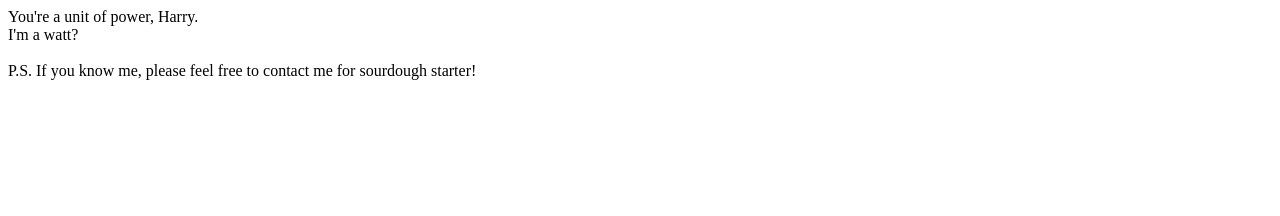
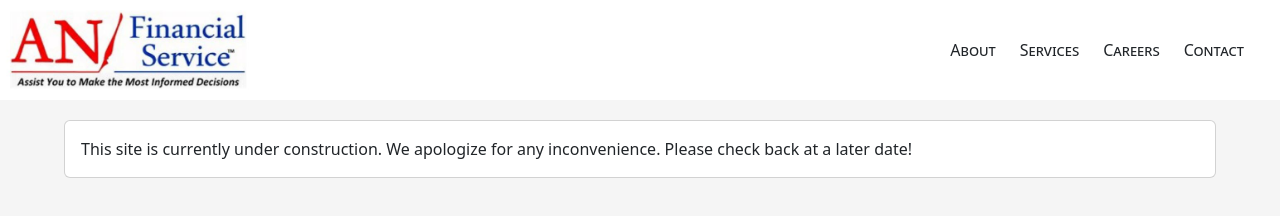
Before and after one commit to amyxan/amyxan.github.io, a plain HTML site: page index.html in a window 1280 px wide. Drawn offline with nearby package versions, Linux system fonts and the light colour scheme.

Commit message:
ancpa-site initial commit

```diff
--- /dev/null
+++ b/common.css
@@ -0,0 +1,67 @@
+html, body {
+    height: 100%;
+}
+
+body {
+    background-color: #e9e9e9;
+    margin: 0px;
+    font-family: 'Montserrat', sans-serif;
+}
+
+.header {
+    background-color: white;
+    border: 20px;
+    height: 100px;
+    display: flex;
+    flex-direction: row;
+    justify-content: space-between;
+    align-items: center;
+}
+
+/* Navigation */
+
+.navigation {
+    display: flex;
+    flex-direction: row;
+    padding: 12px;
+    margin: 12px;
+    font-variant: small-caps;
+    font-size: medium;
+}
+
+.nav-link {
+    padding: 12px;
+    margin: 0 12px;
+    text-decoration: none;
+}
+
+/* Content */
+
+.content-wrapper {
+    display: flex;
+    flex-direction: column;
+}
+
+.content-header {
+    height: 80px;
+    margin: 0;
+    display: flex;
+    align-items: center;
+    justify-content: space-evenly;
+}
+div.content-header>h1 {
+    text-align: center;
+    font-variant: small-caps;
+    padding: 20px;
+}
+
+.content-body {
+    background-color: whitesmoke;
+    padding: 20px max(5%, 10px);
+    height: 100%
+}
+
+/* General Styles */
+.full-height {
+    height: 100%;
+}
--- a/index.html
+++ b/index.html
@@ -1,15 +1,41 @@
 <!DOCTYPE html>
-<html lang="en">
+<html lang="en-US">
+
 <head>
-	<title>welcome</title>
-	<link rel="icon" href="a_squared.ico">
+    <meta name="viewport" content="width=device-width, initial-scale=1, maximum-scale=1, user-scalable=no">
+    <title>ANCPA</title>
+    <link href='https://fonts.googleapis.com/css?family=Montserrat' rel='stylesheet'>
+    <link rel="stylesheet" href="common.css" />
+    <!-- Bootstrap -->
+    <link href="https://cdn.jsdelivr.net/npm/bootstrap@5.3.3/dist/css/bootstrap.min.css" rel="stylesheet"
+        integrity="sha384-QWTKZyjpPEjISv5WaRU9OFeRpok6YctnYmDr5pNlyT2bRjXh0JMhjY6hW+ALEwIH" crossorigin="anonymous">
+</head>
 </head>
 
 <body>
-You're a unit of power, Harry. <br>
-I'm a watt? <br>
-<br>
-P.S. If you know me, please feel free to contact me for sourdough starter!
+    <div class="header">
+        <a href="./index.html"><img src="ancpa.JPG" height="80" /></a>
+        <div class="navigation">
+            <div><a class="nav-link" href="">About</a></div>
+            <div><a class="nav-link" href="">Services</a></div>
+            <div><a class="nav-link" href="">Careers</a></div>
+            <div><a class="nav-link" href="">Contact</a></div>
+        </div>
+    </div>
+    <div class="content-wrapper full-height">
+        <div class="content-body">
+            <div class="card construction-notice">
+                <div class="card-body">
+                    This site is currently under construction. We apologize for any inconvenience. Please check back at
+                    a later date!
+                </div>
+            </div>
+        </div>
+    </div>
+    <!-- Bootstrap -->
+    <script src="https://cdn.jsdelivr.net/npm/bootstrap@5.3.3/dist/js/bootstrap.min.js"
+        integrity="sha384-0pUGZvbkm6XF6gxjEnlmuGrJXVbNuzT9qBBavbLwCsOGabYfZo0T0to5eqruptLy"
+        crossorigin="anonymous"></script>
 </body>
 
 </html>
```
Also changed, not shown: a_squared.ico (deleted), ancpa.JPG (added), 1 other file.
